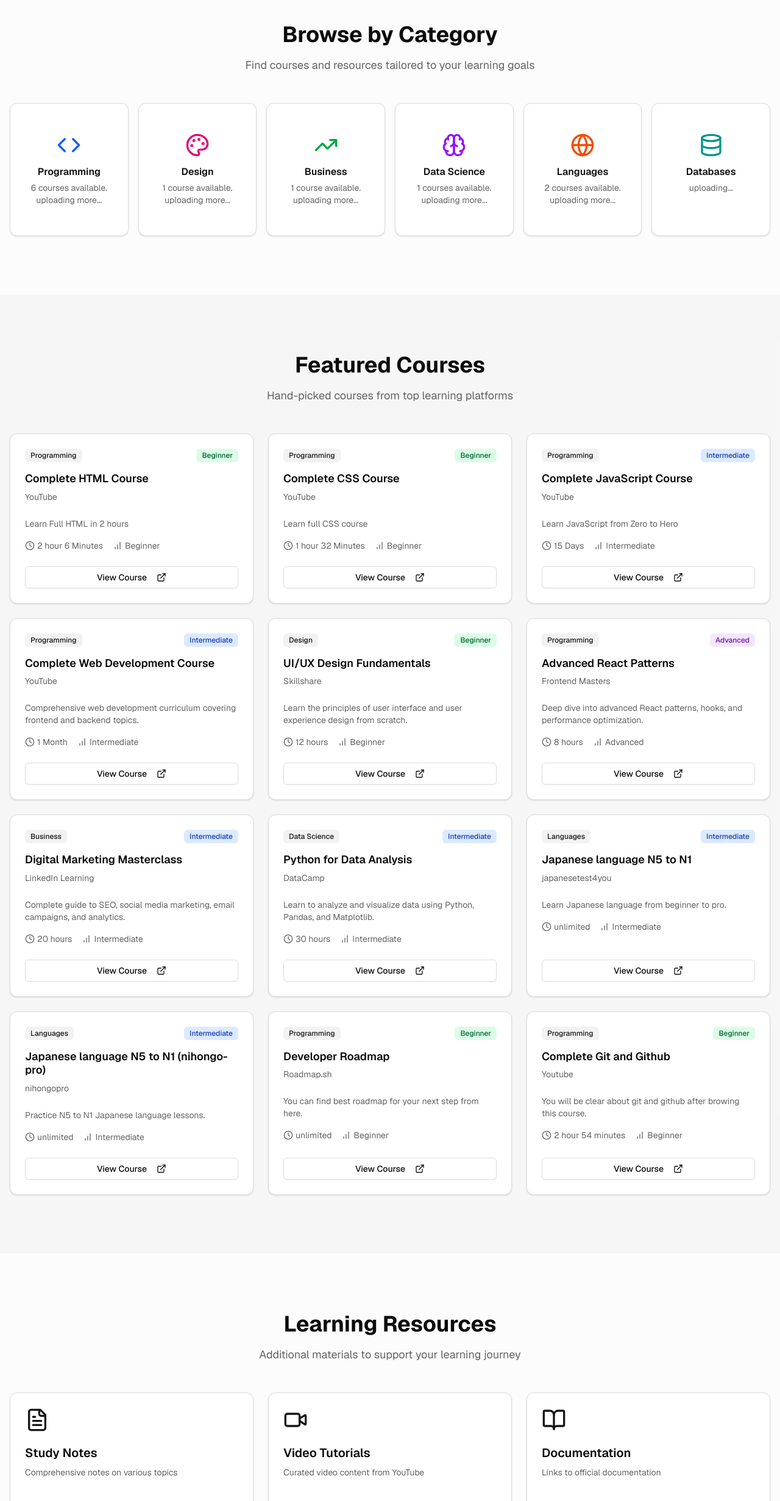
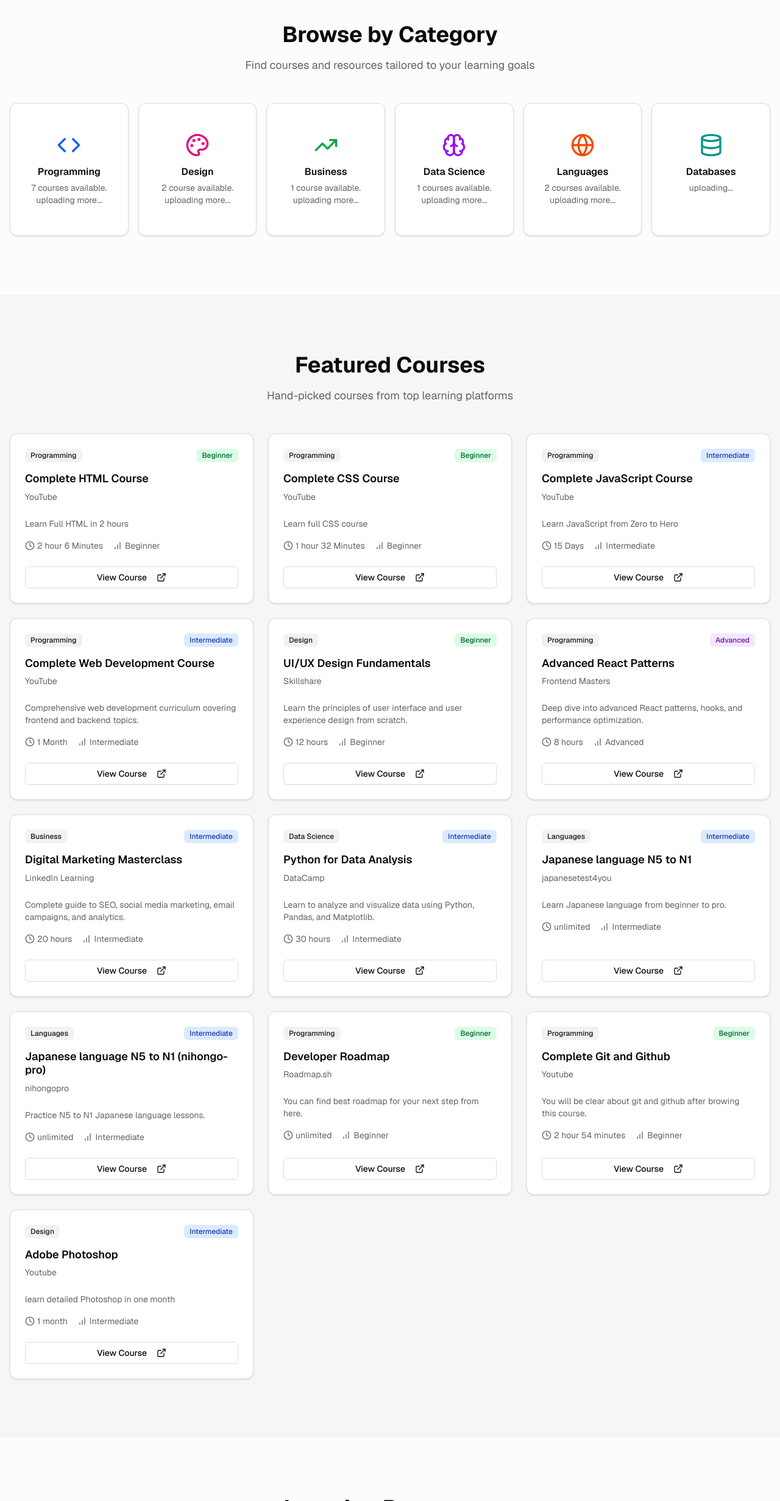
Before and after one commit to adhikarisumit/course-, a Next.js app: page / in a window 1280 px wide. Shown: the part 712-3174 px from the top of the page at 61% size. Built offline with nearby package versions, Linux system fonts and the light colour scheme.

Commit message:
Photoshop course added

```diff
--- a/components/categories.tsx
+++ b/components/categories.tsx
@@ -7,13 +7,13 @@ const categories = [
 	{
 		icon: Code,
 		title: "Programming",
-		count: "6 courses available. uploading more...",
+		count: "7 courses available. uploading more...",
 		color: "text-blue-600 dark:text-blue-400",
 	},
 	{
 		icon: Palette,
 		title: "Design",
-		count: "1 course available. uploading more...",
+		count: "2 course available. uploading more...",
 		color: "text-pink-600 dark:text-pink-400",
 	},
 	{
--- a/components/featured-courses.tsx
+++ b/components/featured-courses.tsx
@@ -116,6 +116,15 @@ const courses = [
 		category: "Programming",
 		description: "You will be clear about git and github after browing this course.",
 	},
+	{
+		title: "Adobe Photoshop",
+		platform: "Youtube",
+		url: "https://www.youtube.com/playlist?list=PLW-zSkCnZ-gA5Jn6gZtUa6-aG0OoRZyb6",
+		level: "Intermediate",
+		duration: "1 month",
+		category: "Design",
+		description: "learn detailed Photoshop in one month",
+	},
 ]
 
 const levelColors = {
```
